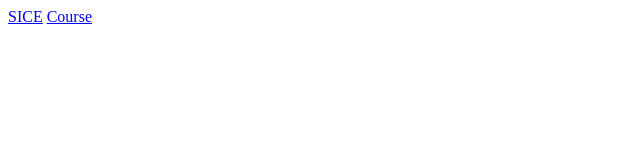
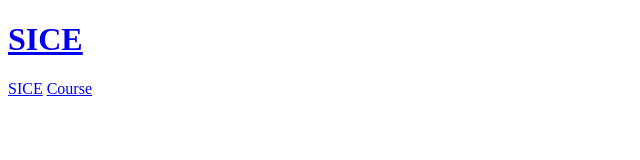
Before and after one commit to aartisharma12/aartisharma12.github.io, a plain HTML site: page index.html in a window 1280 px wide. Shown: the whole page, without its empty margins (0-640 px from the left). Drawn offline with Linux system fonts and the light colour scheme.

Commit message:
Update index.html

```diff
--- a/index.html
+++ b/index.html
@@ -5,7 +5,7 @@
   <link rel="icon" type="image"      href="AA.jpeg">
 </head>
 <body>
-
+<a href="SICE.HTML"><h1>SICE</h1></a>
 <a href="SICE.HTML">SICE</a>
 <a href="Course.html">Course</a>
 
```
